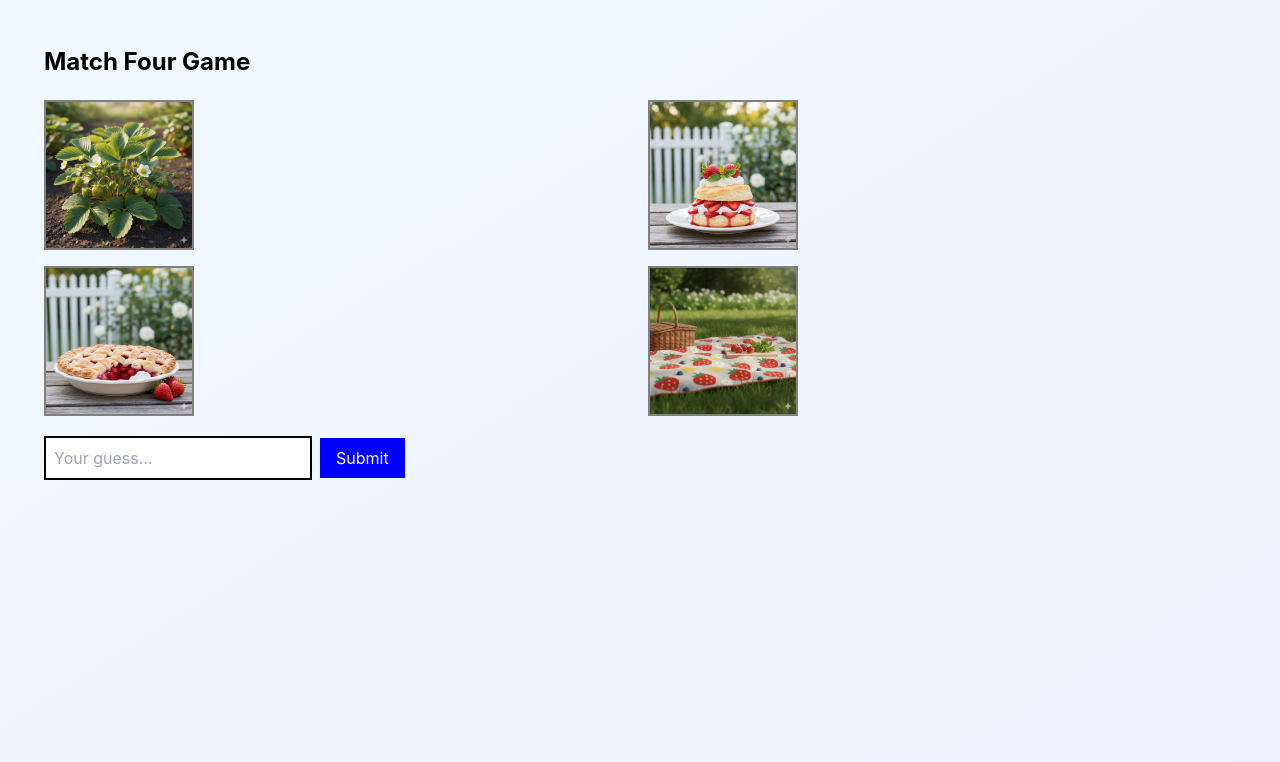
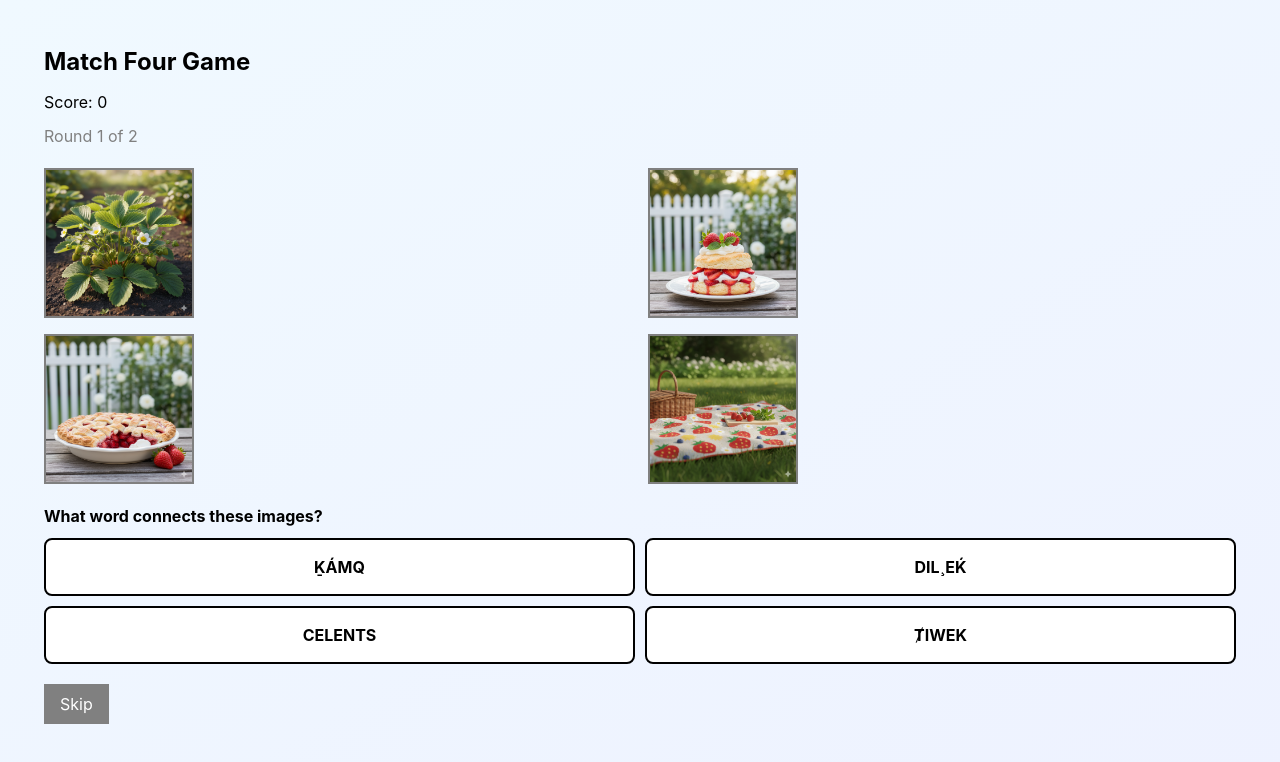
Before and after one commit to Owlmil/BR-2, a React (Vite) app in the folder frontend/: page /ocean in a window 1280 px wide. Shown: the top 762 px of the page. Built offline with nearby package versions, Linux system fonts and the light colour scheme.

Commit message:
oceanpage working

```diff
--- a/frontend/src/pages/OceanPage.jsx
+++ b/frontend/src/pages/OceanPage.jsx
@@ -1,41 +1,82 @@
-// import LandmarkPage from "./LandmarkPage";
-// import React from "react";
+import LandmarkPage from "./LandmarkPage";
+import React from "react";
+import { useState } from 'react';
 
-// export default function OceanPage() {
-//   return (
-//     <LandmarkPage
-//       title="Brentwood Bay"
-//       emoji="🌊"
-//       description="The sparkling ocean where you can kayak, explore marine life, or just relax by the shore."
-//       image="https://images.unsplash.com/photo-1507525428034-b723cf961d3e"
-//     />
-//   );
-// }
-
-//
-import { useState } from 'react';
 import straw1 from '../phaser/assets/strawberry/strawberry1.png';
 import straw2 from '../phaser/assets/strawberry/strawberry2.png';
 import straw3 from '../phaser/assets/strawberry/strawberry3.png';
 import straw4 from '../phaser/assets/strawberry/strawberry4.png';
 
+import milk1 from '../phaser/assets/milk/milk1.png';
+import milk2 from '../phaser/assets/milk/milk2.png';
+import milk3 from '../phaser/assets/milk/milk3.png';
+import milk4 from '../phaser/assets/milk/milk4.png';
+
 const GAMES = [
   {
     id: 1,
-    word: 'STRAWBERRY',
-    images: [straw1, straw2, straw3, straw4] // Use the actual imports, not strings!
+    word: 'DIL¸EḰ',
+    images: [straw1, straw2, straw3, straw4],
+    options: ['	ḴÁMQ', 'DIL¸EḰ', 'CELENTS', '	ȾIWEK']
+  },
+  {
+    id: 2,
+    word: 'SḴEMO¸',
+    images: [milk1, milk2, milk3, milk4],
+    options: ['ḰO¸', 'SȾEKEṈ', 'SḴEMO¸', 'TI']
   }
 ];
 
 export default function OceanPage() {
-  const [guess, setGuess] = useState('');
-  const currentGame = GAMES[0];
+  const [score, setScore] = useState(0);
+  const [feedback, setFeedback] = useState('');
+  const [currentIndex, setCurrentIndex] = useState(0);
+  const [selectedOption, setSelectedOption] = useState('');
+
+  const currentGame = GAMES[currentIndex];
+
+  const handleOptionClick = (option) => {
+    setSelectedOption(option);
+
+    if (option === currentGame.word) {
+      setScore(score + 10);
+      setFeedback('correct');
+
+      setTimeout(() => {
+        handleNext();
+      }, 1500);
+    } else {
+      setFeedback('wrong');
+      setTimeout(() => {
+        setFeedback('');
+        setSelectedOption('');
+      }, 1000);
+    }
+  };
+
+  const handleNext = () => {
+    if (currentIndex < GAMES.length - 1) {
+      setCurrentIndex(currentIndex + 1);
+      setFeedback('');
+      setSelectedOption('');
+    } else {
+      alert(`Game Over! Final Score: ${score}`);
+    }
+  };
+
+  const handleSkip = () => {
+    handleNext();
+  };
 
   return (
     <div style={{ padding: '20px' }}>
-      <h1 style={{ fontSize: '24px', fontWeight: 'bold', marginBottom: '20px' }}>
+      <h1 style={{ fontSize: '24px', fontWeight: 'bold', marginBottom: '10px' }}>
         Match Four Game
       </h1>
+      <p style={{ marginBottom: '10px' }}>Score: {score}</p>
+      <p style={{ marginBottom: '20px', color: 'gray' }}>
+        Round {currentIndex + 1} of {GAMES.length}
+      </p>
 
       {/* Image Grid */}
       <div style={{ display: 'grid', gridTemplateColumns: '1fr 1fr', gap: '16px', marginBottom: '20px' }}>
@@ -46,21 +87,176 @@ export default function OceanPage() {
         ))}
       </div>
 
-      {/* Input */}
-      <input
-        type="text"
-        value={guess}
-        onChange={(e) => setGuess(e.target.value)}
-        placeholder="Your guess..."
-        style={{ border: '2px solid black', padding: '8px', marginRight: '8px' }}
-      />
+      {/* Feedback Message */}
+      {feedback && (
+        <div style={{
+          padding: '10px',
+          marginBottom: '10px',
+          backgroundColor: feedback === 'correct' ? 'lightgreen' : 'lightcoral',
+          borderRadius: '4px'
+        }}>
+          {feedback === 'correct' ? `✓ Correct! The word is ${currentGame.word}` : '✗ Try again!'}
+        </div>
+      )}
+
+      <p style={{ marginBottom: '10px', fontWeight: 'bold' }}>What word connects these images?</p>
+
+      {/* Multiple Choice Options */}
+      <div style={{ display: 'grid', gridTemplateColumns: '1fr 1fr', gap: '10px', marginBottom: '20px' }}>
+        {currentGame.options.map((option) => (
+          <button
+            key={option}
+            onClick={() => handleOptionClick(option)}
+            disabled={feedback === 'correct'}
+            style={{
+              padding: '15px',
+              fontSize: '16px',
+              fontWeight: 'bold',
+              border: '2px solid black',
+              borderRadius: '8px',
+              cursor: 'pointer',
+              backgroundColor: selectedOption === option
+                ? (feedback === 'correct' ? 'lightgreen' : 'lightcoral')
+                : 'white',
+              opacity: feedback === 'correct' ? 0.7 : 1
+            }}
+          >
+            {option}
+          </button>
+        ))}
+      </div>
 
       <button
-        onClick={() => alert(guess.toUpperCase() === currentGame.word ? 'Correct!' : 'Wrong!')}
-        style={{ backgroundColor: 'blue', color: 'white', padding: '8px 16px' }}
+        onClick={handleSkip}
+        disabled={feedback === 'correct'}
+        style={{
+          backgroundColor: 'gray',
+          color: 'white',
+          padding: '8px 16px',
+          cursor: 'pointer',
+          opacity: feedback === 'correct' ? 0.5 : 1
+        }}
       >
-        Submit
+        Skip
       </button>
     </div>
   );
 }
+
+// export default function OceanPage() {
+//   const [score, setScore] = useState(0);
+//   const [feedback, setFeedback] = useState('');
+//   const [currentIndex, setCurrentIndex] = useState(0);
+//   const [selectedOption, setSelectedOption] = useState('');
+//   const [attempts, setAttempts] = useState(0);
+
+//   const currentGame = GAMES[currentIndex];
+
+//   const handleOptionClick = (option) => {
+//     setSelectedOption(option);
+//     setAttempts(attempts + 1);
+
+//     if (option === currentGame.word) {
+//       setScore(score + 10);
+//       setFeedback('correct');
+
+//       setTimeout(() => {
+//         handleNext();
+//       }, 1500);
+//     } else {
+//       setFeedback('wrong');
+//       setTimeout(() => {
+//         setFeedback('');
+//         setSelectedOption('');
+//       }, 1000);
+//     }
+//   };
+
+//   const handleNext = () => {
+//     if (currentIndex < GAMES.length - 1) {
+//       setCurrentIndex(currentIndex + 1);
+//       setFeedback('');
+//       setSelectedOption('');
+//     } else {
+//       alert(`Game Over! Final Score: ${score}`);
+//     }
+//   };
+
+//   const handleSkip = () => {
+//     handleNext();
+//   };
+
+//   return (
+//     <div style={{ padding: '20px' }}>
+//       <h1 style={{ fontSize: '24px', fontWeight: 'bold', marginBottom: '10px' }}>
+//         Match Four Game
+//       </h1>
+//       <p style={{ marginBottom: '10px' }}>Score: {score}</p>
+//       <p style={{ marginBottom: '20px', color: 'gray' }}>
+//         Round {currentIndex + 1} of {GAMES.length} | Attempts: {attempts}
+//       </p>
+
+//       {/* Image Grid */}
+//       <div style={{ display: 'grid', gridTemplateColumns: '1fr 1fr', gap: '16px', marginBottom: '20px' }}>
+//         {currentGame.images.map((img, idx) => (
+//           <div key={idx} style={{ width: '150px', height: '150px', border: '2px solid gray' }}>
+//             <img src={img} alt={`Clue ${idx + 1}`} style={{ width: '100%', height: '100%', objectFit: 'cover' }} />
+//           </div>
+//         ))}
+//       </div>
+
+//       {/* Feedback Message */}
+//       {feedback && (
+//         <div style={{
+//           padding: '10px',
+//           marginBottom: '10px',
+//           backgroundColor: feedback === 'correct' ? 'lightgreen' : 'lightcoral',
+//           borderRadius: '4px'
+//         }}>
+//           {feedback === 'correct' ? `✓ Correct! The word is ${currentGame.word}` : '✗ Try again!'}
+//         </div>
+//       )}
+
+//       <p style={{ marginBottom: '10px', fontWeight: 'bold' }}>What word connects these images?</p>
+
+//       {/* Multiple Choice Options */}
+//       <div style={{ display: 'grid', gridTemplateColumns: '1fr 1fr', gap: '10px', marginBottom: '20px' }}>
+//         {currentGame.options.map((option) => (
+//           <button
+//             key={option}
+//             onClick={() => handleOptionClick(option)}
+//             disabled={feedback === 'correct'}
+//             style={{
+//               padding: '15px',
+//               fontSize: '16px',
+//               fontWeight: 'bold',
+//               border: '2px solid black',
+//               borderRadius: '8px',
+//               cursor: 'pointer',
+//               backgroundColor: selectedOption === option
+//                 ? (feedback === 'correct' ? 'lightgreen' : 'lightcoral')
+//                 : 'white',
+//               opacity: feedback === 'correct' ? 0.7 : 1
+//             }}
+//           >
+//             {option}
+//           </button>
+//         ))}
+//       </div>
+
+//       <button
+//         onClick={handleSkip}
+//         disabled={feedback === 'correct'}
+//         style={{
+//           backgroundColor: 'gray',
+//           color: 'white',
+//           padding: '8px 16px',
+//           cursor: 'pointer',
+//           opacity: feedback === 'correct' ? 0.5 : 1
+//         }}
+//       >
+//         Skip
+//       </button>
+//     </div>
+//   );
+// }
```
